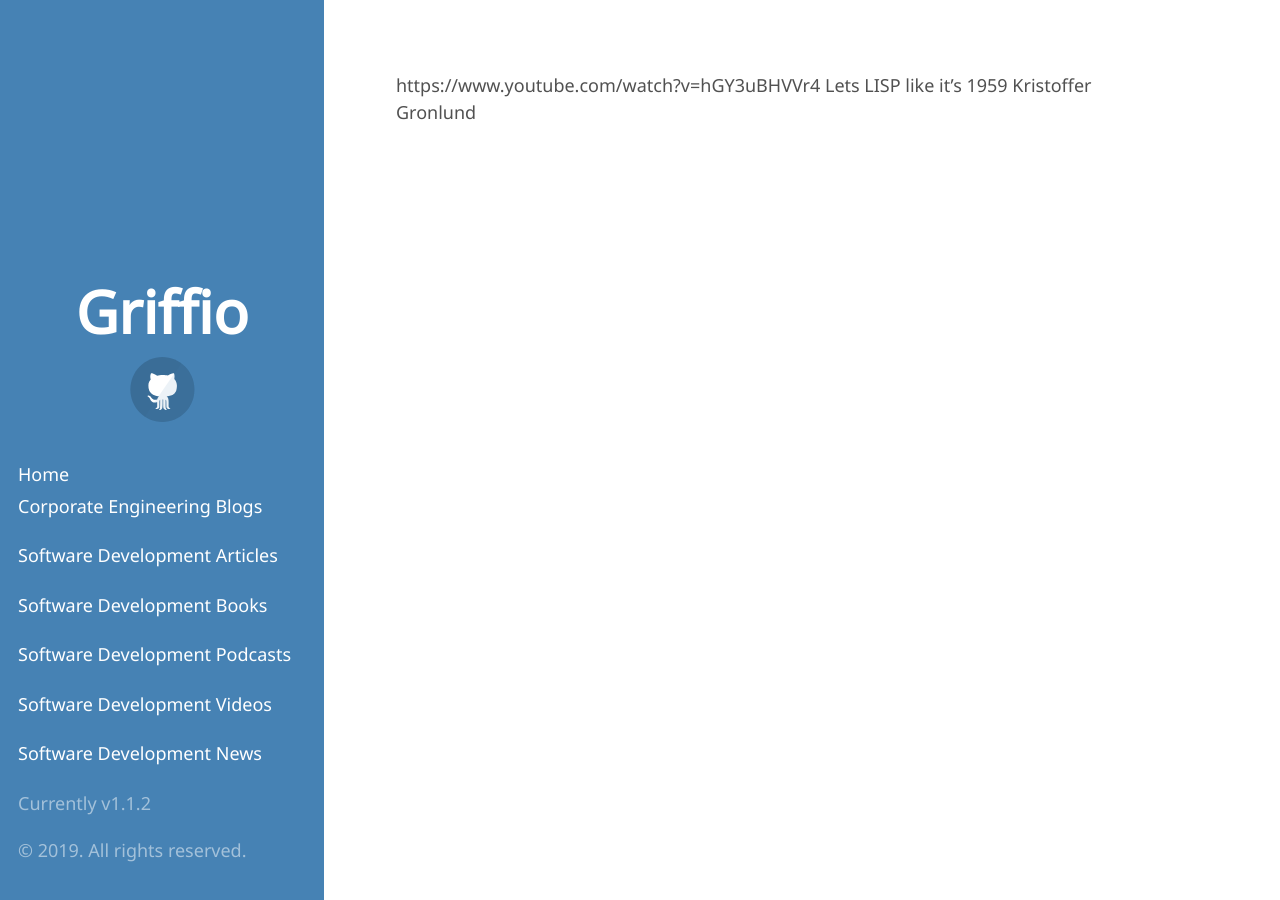
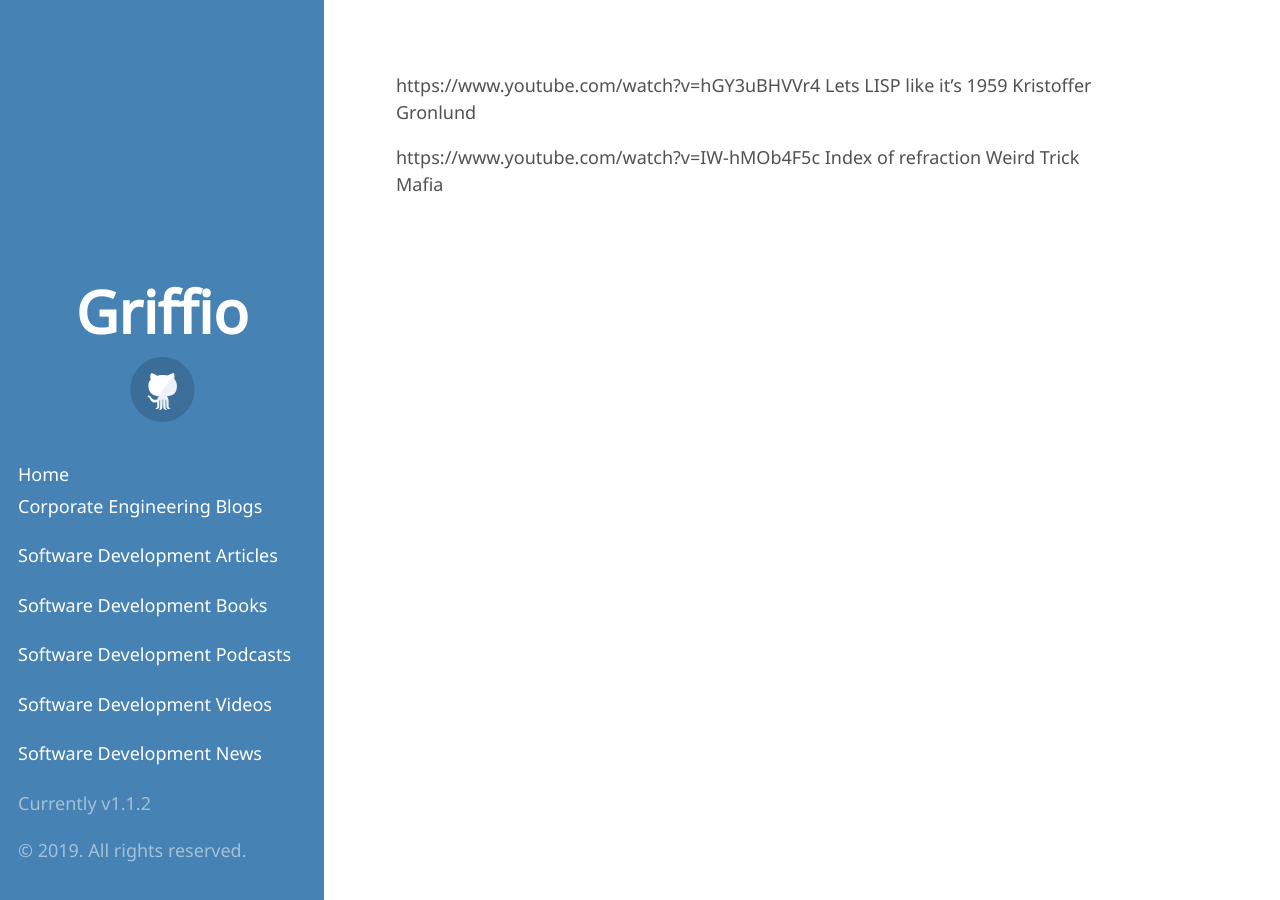
Before and after one commit to griffio/griffio.github.io, a Jekyll site: the page built from tech_talks_highlighted_2019.md, in a window 1280 px wide. Built offline with Jekyll 4.4.1, drawn with Linux system fonts in a browser that asks for light colours; some web fonts are replaced; our own code applies the rules of GitHub Pages for plain Markdown files.

Commit message:
Update tech_talks_highlighted_2019.md

```diff
--- a/tech_talks_highlighted_2019.md
+++ b/tech_talks_highlighted_2019.md
@@ -1,2 +1,4 @@
 
 https://www.youtube.com/watch?v=hGY3uBHVVr4 Lets LISP like it's 1959  Kristoffer Gronlund
+
+https://www.youtube.com/watch?v=IW-hMOb4F5c Index of refraction Weird Trick Mafia
```
